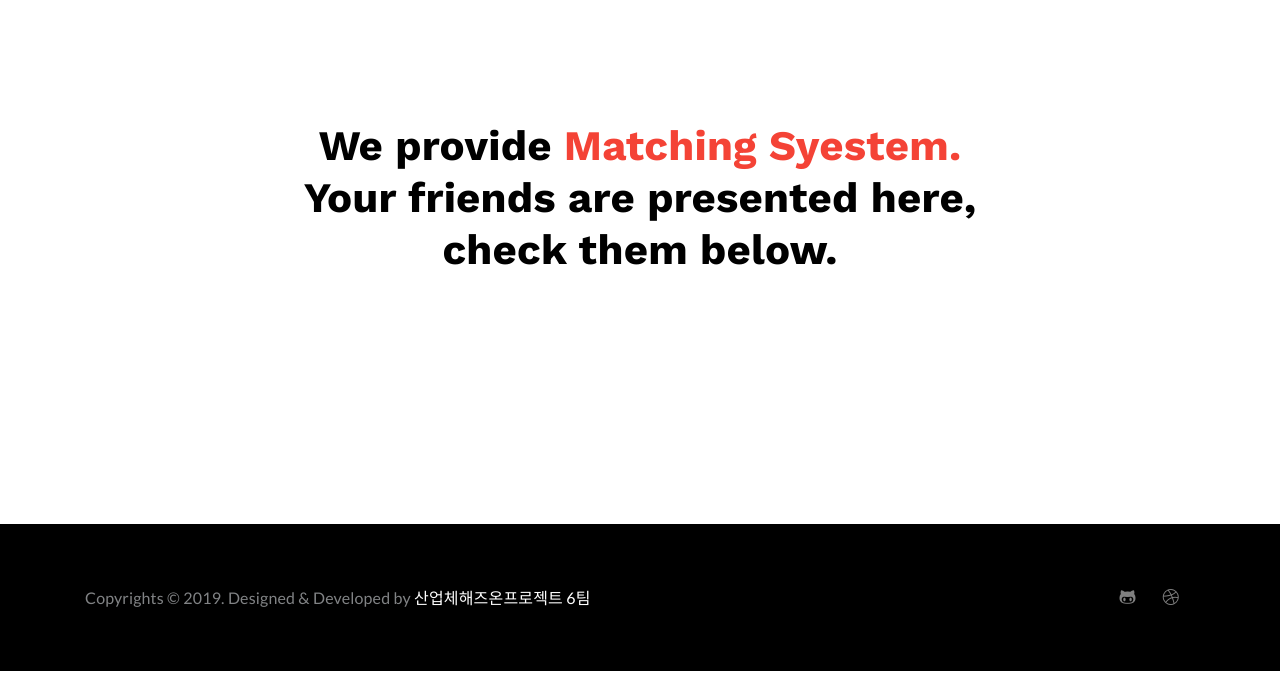
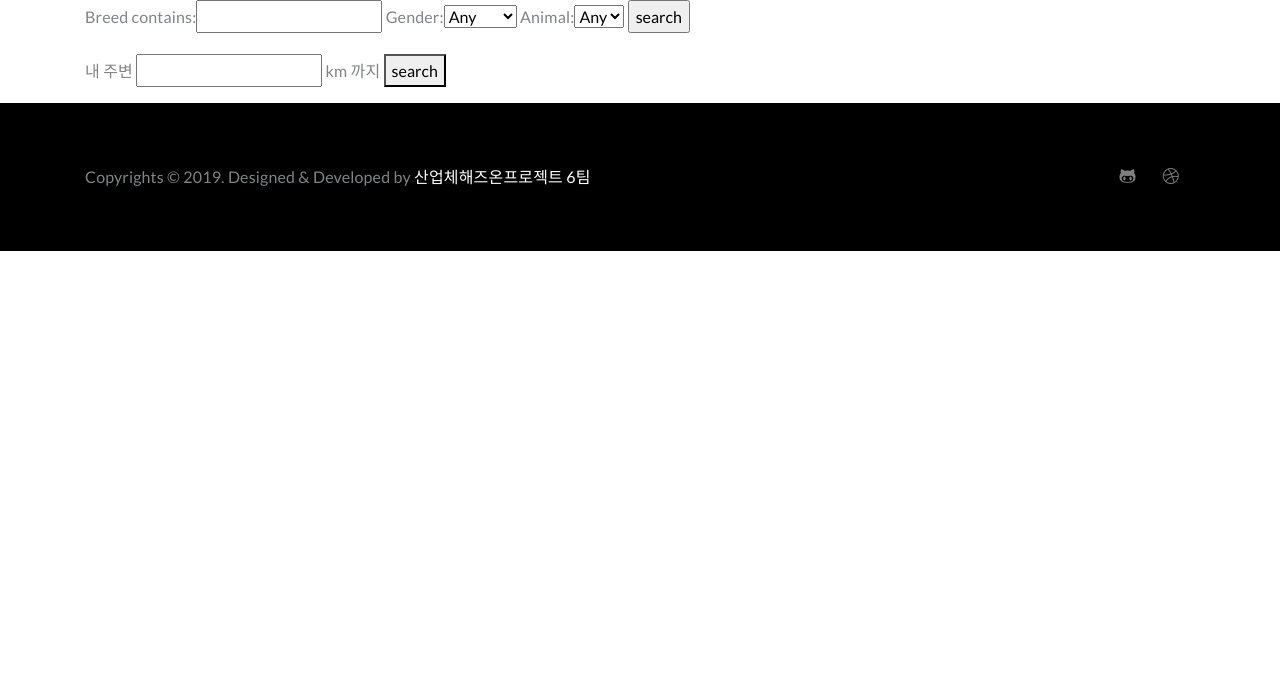
Before and after one commit to Handson-project-Team06/Pet_Matching, a Django app: page /matching/home/ in a window 1280 px wide. Shown: the part 116-800 px from the top of the page. Run offline with Django 3.2, Linux system fonts and the light colour scheme; a user stored in the database is signed in; tables that the repository leaves empty hold one stand-in row (values such as "Sample post"); some libraries are stand-ins or nearby versions.

Commit message:
pet detail,home page htmls

```diff
--- a/matching/templates/matching/pet_list.html
+++ b/matching/templates/matching/pet_list.html
@@ -1,5 +1,5 @@
 {% extends 'base.html' %}
-{% load staticfiles %}
+{% load static %}
 
 <html>
 {% block header %}
@@ -28,50 +28,96 @@
 
 
 {% block content %}
-  <body>
-  <section class="section banner pb-lg-0">
-    <div class="container">
-      <div class="row justify-content-center">
-        <div class="col-lg-8 text-center">
-          <h2>We provide <span class="text-color">Matching Syestem.</span> <br>Your friends are presented here, check them below.</h2>
+
+<div class="container">
+  <form action="" method="get" >
+    {{ filter.form }}
+    <input type="submit" name="search" value="search"/>
+  </form>
+  <form method="get" action="">
+    내 주변 <input name="distance_search" placeholder="" type="number" > km 까지
+    <span> <button type="submit"> search </button>
+  </form>
+</div>
+  <div class="container">
+
+		<div class="row shuffle-wrapper portfolio-gallery">
+
+
+
+
+
+  {% if flag %}
+    {% if dis_filter %}
+      <br />pets nearby {{flag}}  km<br />
+      {% for pet in dis_filter %}
+        <br />
+        {% if pet.owner == owner %}
+        {% else %}
+        <div class="col-lg-4 col-6 mb-4 shuffle-item" data-groups="[&quot;design&quot;,&quot;photo&quot;]">
+	        <div class="position-relative inner-box">
+	            <div class="image position-relative ">
+	               <img src="{{ pet.picture.url }}" alt="portfolio-image" class="img-fluid w-100 d-block">
+	                <div class="overlay-box">
+	                  <div class="overlay-inner">
+	                    <a class="overlay-content" href="{% url 'matching:pet_detail' pk=pet.id %}">
+	                       <h5 class="mb-0">Agency web</h5>
+	                      	<p>Design</p>
+	                    </a>
+	                  </div>
+	                </div>
+	            </div>
+	        </div>
+	      </div>
+                  <img src="{{ pet.picture.url }}" alt="portfolio-image" class="img-fluid w-100 d-block" >
+                  {{ pet.name }}
+                  {{ pet.address}}
+                  {{ pet.get_gender_display }}
+                  {{ pet.lat }}
+                  {{ pet.lon }}
+                  {{ pet.address }}
+
+        {% endif %}
+      {% endfor %}
+    {% else %}
+      <br />no pets nearby {{ flag }} km
+    {% endif %}
+  {% else %}
+    <br />
+    {% for pet in filter.qs %}
+      <br />
+      {% if pet.owner == owner %}
+      {% else %}
+      <div class="col-lg-4 col-6 mb-4 shuffle-item" data-groups="[&quot;design&quot;,&quot;photo&quot;]">
+        <div class="position-relative inner-box">
+            <div class="image position-relative ">
+               <img src="{{ pet.picture.url }}" alt="portfolio-image" class="img-fluid w-100 d-block " style ="width:100%">
+                <div class="overlay-box">
+                  <div class="overlay-inner">
+                    <a class="overlay-content" href="{% url 'matching:pet_detail' pk=pet.id %}">
+                       <h5 class="mb-0">Agency web</h5>
+                        <p>Design</p>
+                    </a>
+                  </div>
+                </div>
+            </div>
         </div>
       </div>
-    </div>
-  </section>
 
-  <div>
-    {% for object in object_list %}
-            <h1>남의 동물들</h1>
-      <ul>
-        <li>
-          {{ object.name }}
-        </li>
-        <li>
-          {{ object.age }}
-        </li>
-        <li>
-          {{ object.weight }}
-        </li>
-        <li>
-          {{ object.breed }}
-        </li>
-        <li>
-          {{ object.get_gender_display }}
-        </li>
-        <li>
-          <img alt="사진" src="{{ object.picture.url }}" style="width: 100px">
-        </li>
-        <li>
-          <a href="{% url 'user_messages:create' user_id=object.owner_id pet_id=object.id %}">메시지보내기</a>
-        </li>
-      </ul>
-    {% empty %}
-      <section class="section banner-3">
-      </section>
+                {{ pet.name }}
+                {{ pet.address}}
+                {{ pet.get_gender_display }}
+                {{ pet.lat }}
+                {{ pet.lon }}
+                {{ pet.address }}
+
+      {% endif %}
     {% endfor %}
-  </div>
+  {% endif %}
 
-  </body>
+
+</div>
+</div>
 
 {% endblock %}
 
--- a/matching/urls.py
+++ b/matching/urls.py
@@ -6,7 +6,8 @@ from matching.views import *
 app_name = 'matching'
 
 urlpatterns = [
-   path('home/', PetListView.as_view(), name='home'),
+   #path('home/', PetListView.as_view(), name='home'),
+   path('home/', home, name='home'),
    path('pet_detail/<int:pk>/', PetListDetailView.as_view(), name='pet_detail'),
    path('home/my_pet_list/', MyPetListView.as_view(), name='my_pet_list'),
    path('home/my_pet_list/pet_create/', PetCreateView.as_view(), name='pet_create'),
--- a/matching/views.py
+++ b/matching/views.py
@@ -18,8 +18,9 @@ def home(request):
         dis_filter , distance = get_locations_nearby_coords(owner.address, max_distance)
         flag=int(request.GET['distance_search'])
         #dis_filter = PetFilter(request.GET,queryset=dis_filter)
-        return render(request,'matching/home.html',{'filter':pet_filter,'dis_filter':dis_filter, 'distance':distance,'owner':owner,'flag':flag})
-    return render(request,'matching/home.html',{'filter':pet_filter,'owner':owner})
+        return render(request,'matching/pet_list.html',{'filter':pet_filter,'dis_filter':dis_filter, 'distance':distance,'owner':owner,'flag':flag})
+    return render(request,'matching/pet_list.html',{'filter':pet_filter,'owner':owner})
+
 
 # 반려동물 리스트
 class PetListView(generic.ListView):
@@ -96,6 +97,7 @@ class PetUpdateView(generic.UpdateView):
         latlng = latlng.split(',')
         return latlng[0],latlng[1]
 
+#반려동물 상세페이지
 class PetListDetailView(generic.DetailView):
         template_name = 'matching/pet_detail.html'
         model = Pet
```
Also changed, not shown: matching/templates/matching/pet_detail.html (+101 -0 lines).
